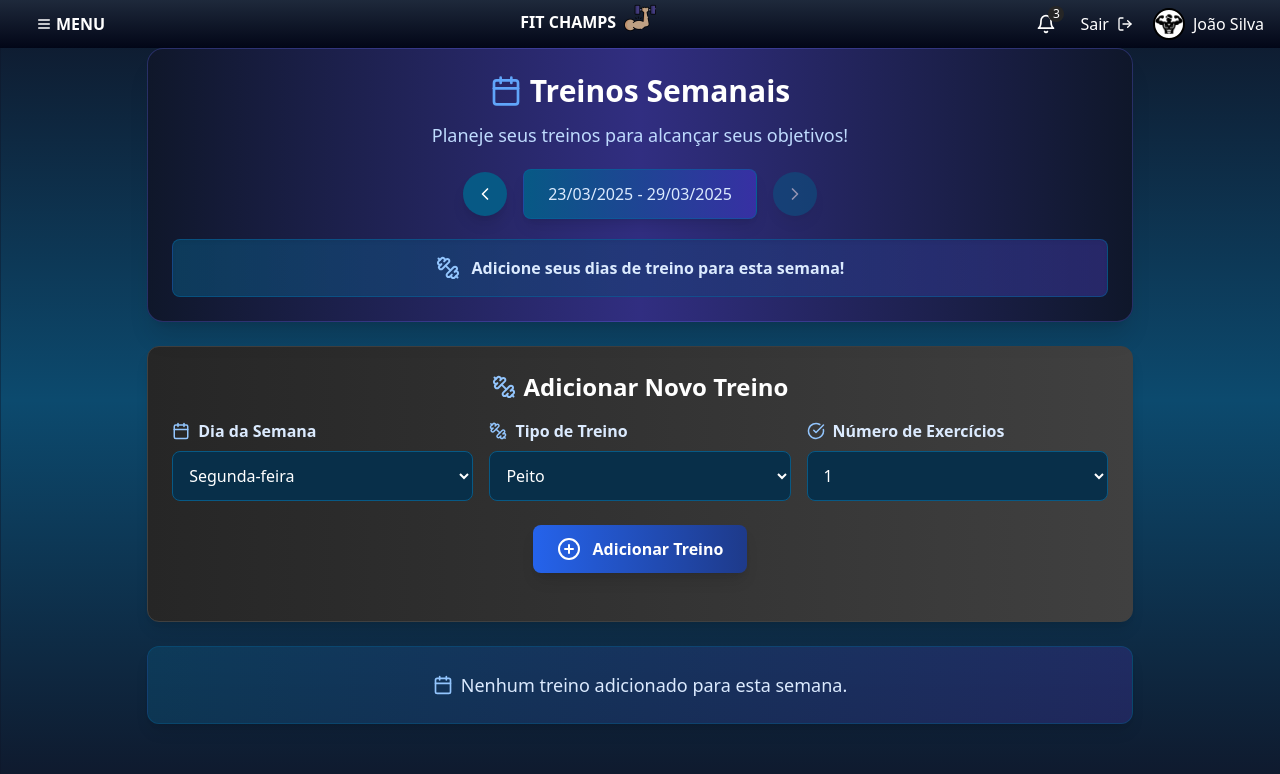
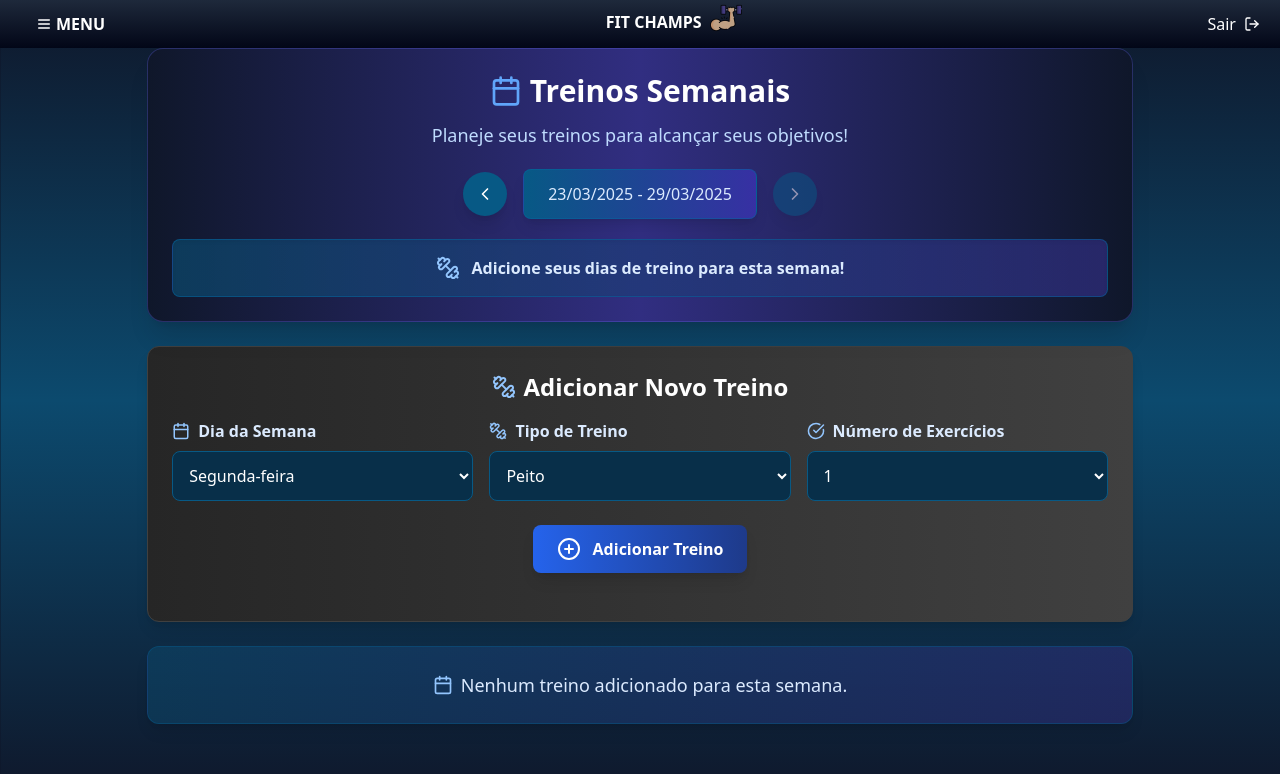
Before and after one commit to Saboyaa/Fit_champs, a React (Vite) app in the folder Fit_Champs_Front/: page /TreinosSemanais in a window 1280 px wide. Shown: the top 774 px of the page. Built offline with nearby package versions, Linux system fonts and the light colour scheme.

Commit message:
top menu reduzido

```diff
--- a/Fit_Champs_Front/src/Components/TopMenu.jsx
+++ b/Fit_Champs_Front/src/Components/TopMenu.jsx
@@ -45,14 +45,6 @@ function TopMenu({ onLogout }) {
       </div>
       {/* Área direita com ícones e usuário */}
       <div className="flex items-center space-x-4">
-        {/* Ícone de notificações */}
-        <button className="relative text-white hover:bg-slate-600 p-1 rounded-full">
-          <LucideBell size={20} />
-          <span className="absolute -top-1 -right-1 bg-neutral-800 text-white text-xs rounded-full w-4 h-4 flex items-center justify-center">
-            3
-          </span>
-        </button>
-
         {/* Botão de logout */}
         <button
           onClick={onLogout}
@@ -62,25 +54,6 @@ function TopMenu({ onLogout }) {
             Sair <LucideLogOut size={16} className="mt-1" />
           </NavLink>
         </button>
-
-        {/* Informações do usuário */}
-        <div className="flex items-center">
-          {/* Foto do usuário - agora usando a foto do getUserDisplayInfo */}
-          {foto ? (
-            <img
-              src={foto}
-              alt={nome}
-              className="w-8 h-8 rounded-full object-cover border-2 border-black bg-white"
-            />
-          ) : (
-            <div className="w-8 h-8 rounded-full bg-gradient-to-br from-indigo-700 to-blue-600 flex items-center justify-center border-2 border-white">
-              <User className="h-4 w-4 text-blue-100" />
-            </div>
-          )}
-
-          {/* Nome do usuário - agora usando o nome do getUserDisplayInfo */}
-          <p className="text-white ml-2 hidden sm:block">{nome}</p>
-        </div>
       </div>
     </div>
   );
```
